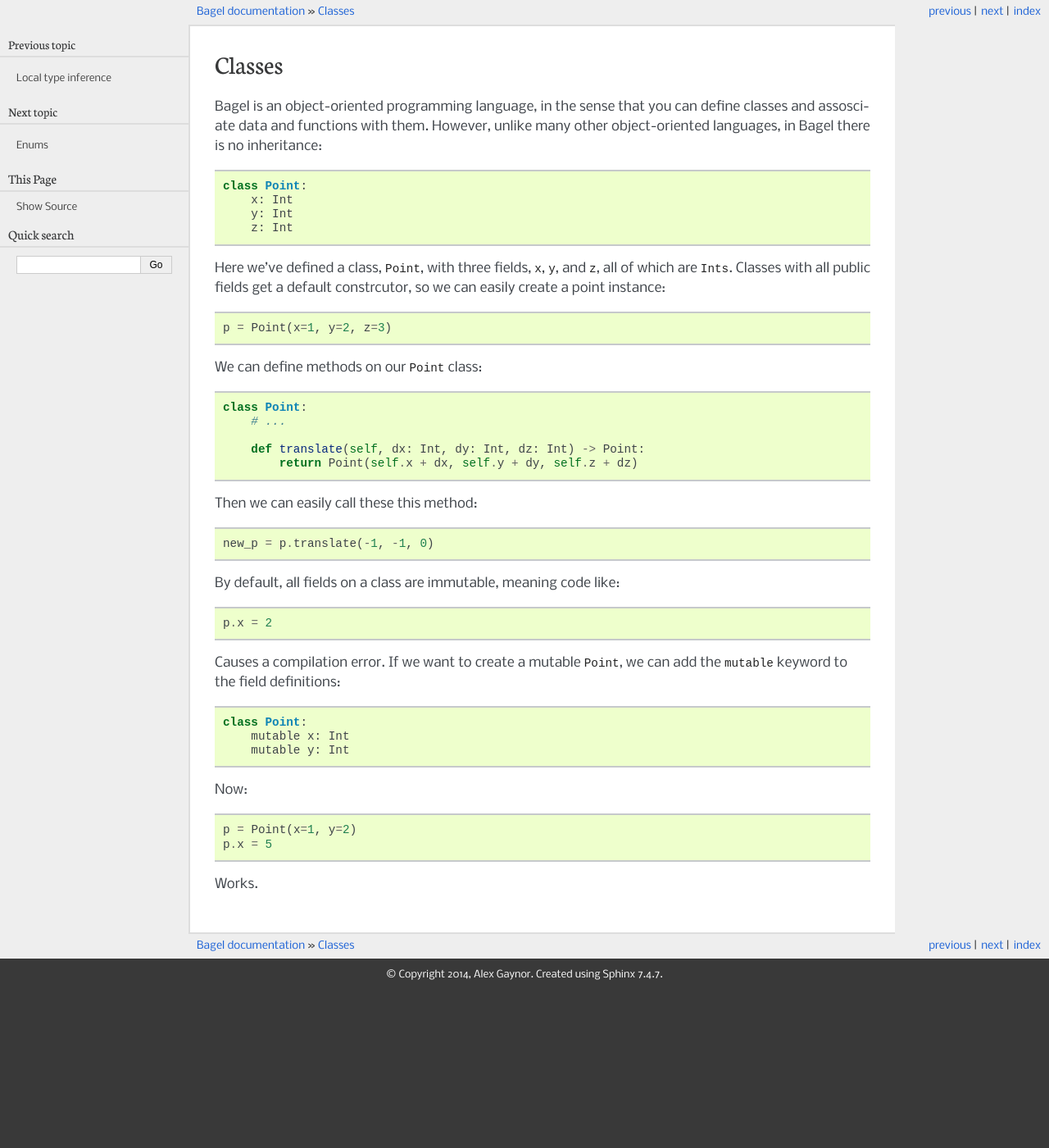
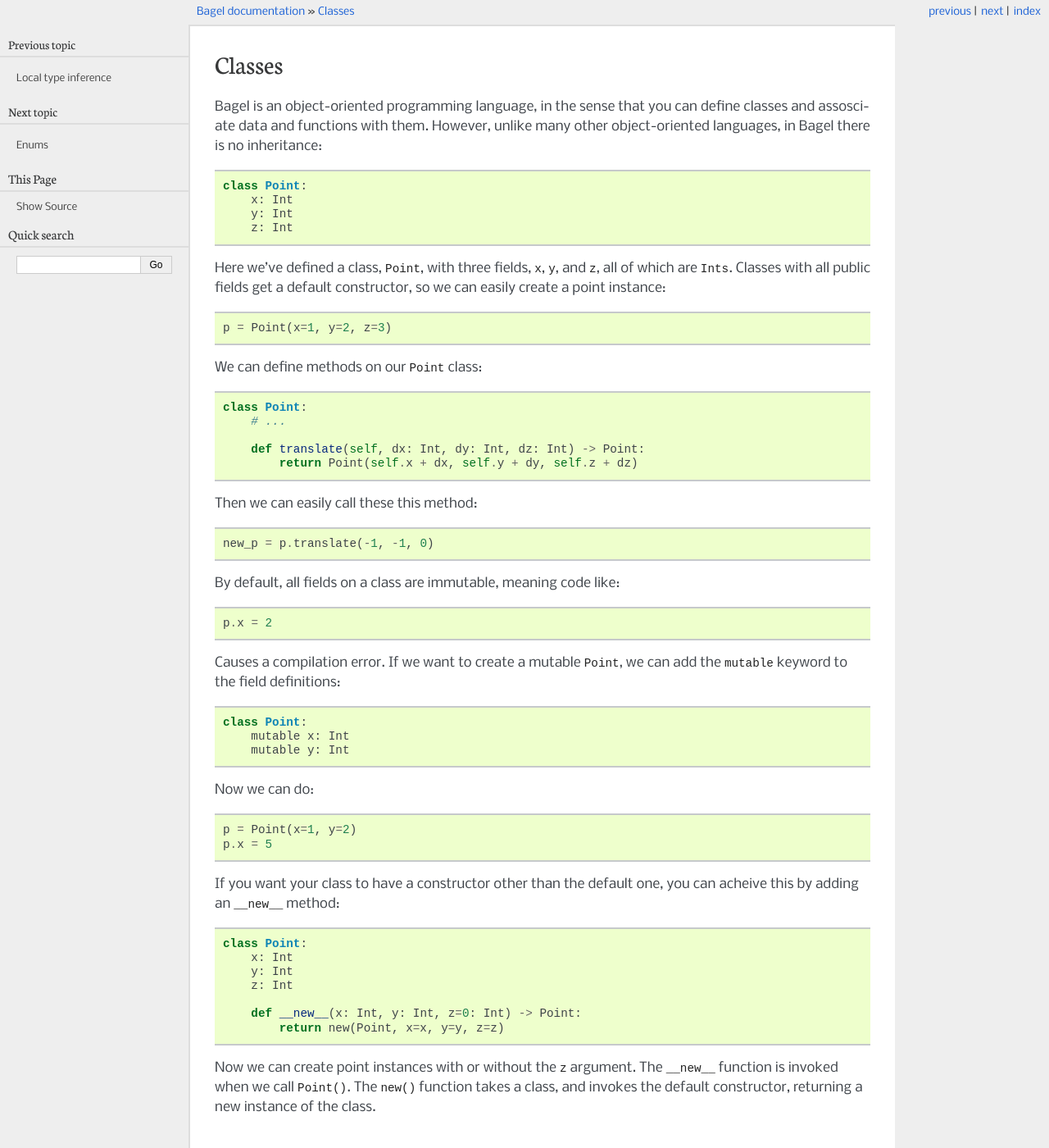
Before and after one commit to alex/bagel, a Sphinx documentation site: the page built from docs/features/classes.rst, in a window 1280 px wide and 1400 px high. Shown: the whole window at 82% size. Built offline with Sphinx 7.4.7, drawn with Linux system fonts in a browser that asks for light colours.

Commit message:
Document alternate constructors

```diff
--- a/docs/features/classes.rst
+++ b/docs/features/classes.rst
@@ -12,7 +12,7 @@
 
 Here we've defined a class, ``Point``, with three fields, ``x``, ``y``, and
 ``z``, all of which are ``Ints``. Classes with all :term:`public` fields get a
-default constrcutor, so we can easily create a point instance::
+default constructor, so we can easily create a point instance::
 
     p = Point(x=1, y=2, z=3)
 
@@ -39,9 +39,23 @@
         mutable x: Int
         mutable y: Int
 
-Now::
+Now we can do::
 
     p = Point(x=1, y=2)
     p.x = 5
 
-Works.
+If you want your class to have a constructor other than the default one, you
+can acheive this by adding an ``__new__`` method::
+
+    class Point:
+        x: Int
+        y: Int
+        z: Int
+
+        def __new__(x: Int, y: Int, z=0: Int) -> Point:
+            return new(Point, x=x, y=y, z=z)
+
+Now we can create point instances with or without the ``z`` argument. The
+``__new__`` function is invoked when we call ``Point()``. The ``new()``
+function takes a class, and invokes the default constructor, returning a new
+instance of the class.
```
